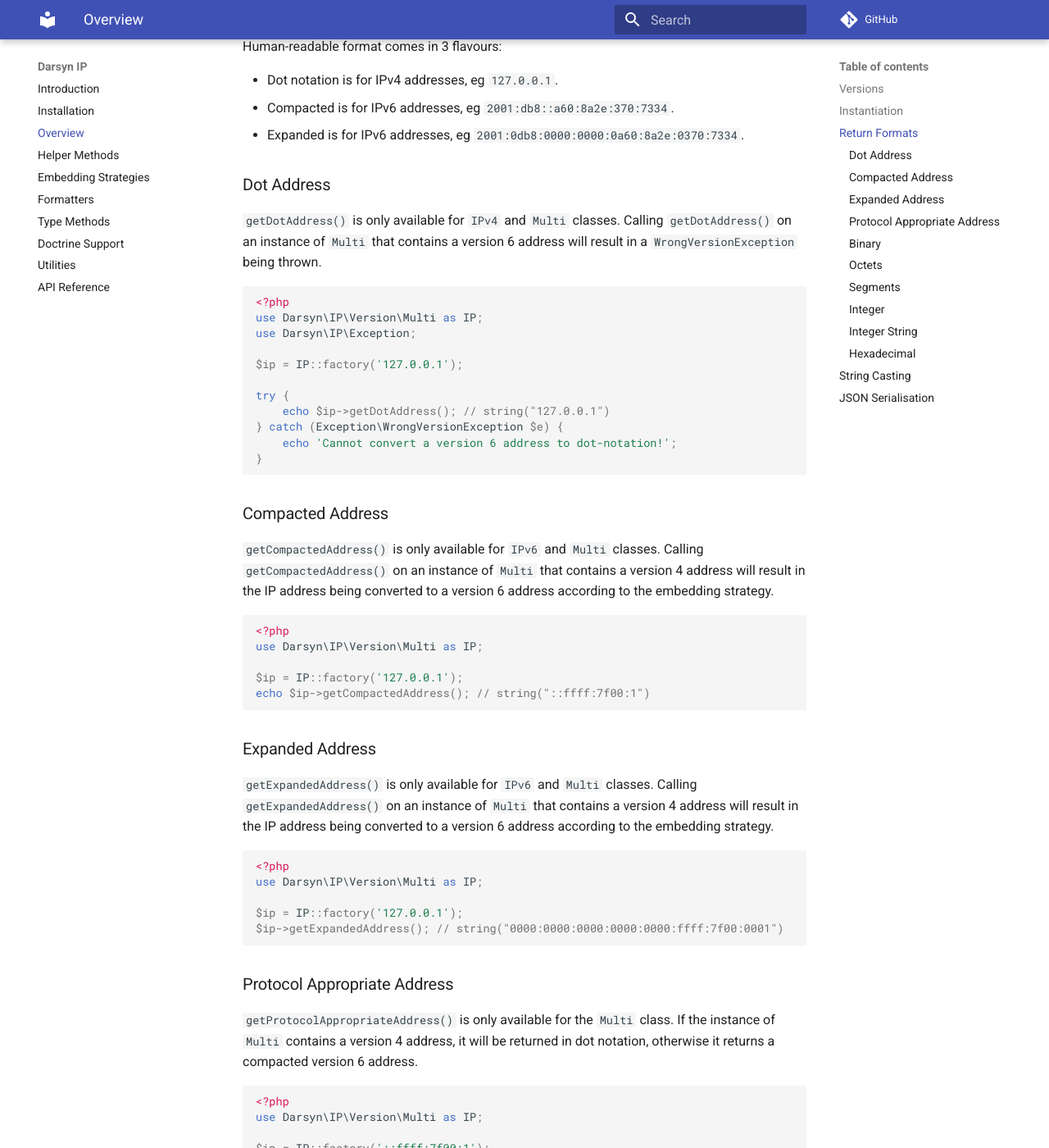
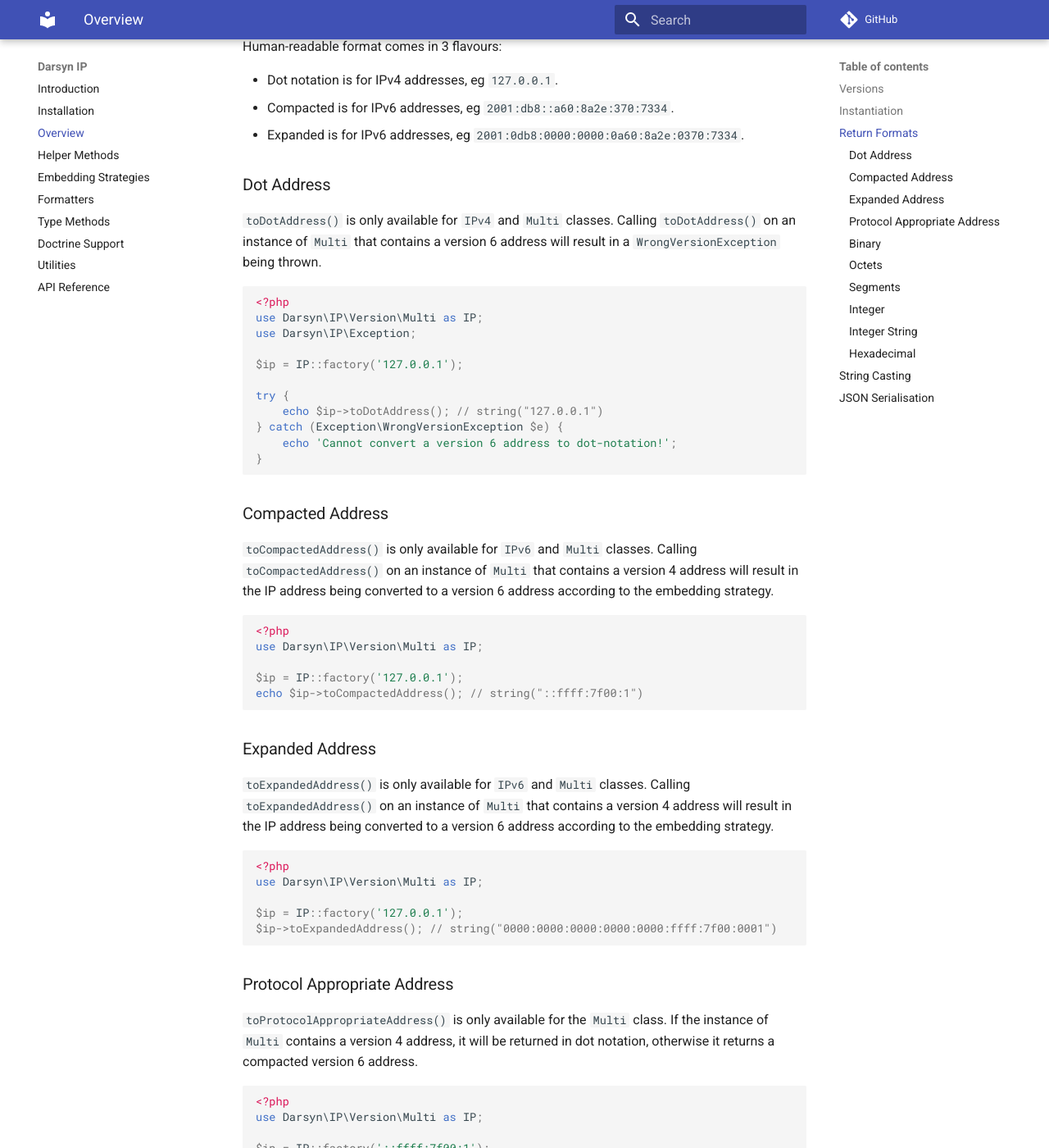
Before and after one commit to darsyn/ip, an MkDocs documentation site: the page built from docs/03-overview.md, in a window 1280 px wide and 1400 px high, scrolled down 3455 px. Shown: the whole window at 82% size. Built offline with MkDocs 1.6.1 and Material for MkDocs 9.7.7, drawn with Linux system fonts in a browser that asks for light colours; comment, search, counter and statistics services are not loaded; some of the changed text lies outside the part shown.

````diff
--- a/docs/03-overview.md
+++ b/docs/03-overview.md
@@ -172,8 +172,8 @@ Human-readable format comes in 3 flavours:
 
 ### Dot Address
 
-`getDotAddress()` is only available for `IPv4` and `Multi` classes. Calling
-`getDotAddress()` on an instance of `Multi` that contains a version 6 address
+`toDotAddress()` is only available for `IPv4` and `Multi` classes. Calling
+`toDotAddress()` on an instance of `Multi` that contains a version 6 address
 will result in a `WrongVersionException` being thrown.
 
 ```php
@@ -184,7 +184,7 @@ use Darsyn\IP\Exception;
 $ip = IP::factory('127.0.0.1');
 
 try {
-    echo $ip->getDotAddress(); // string("127.0.0.1")
+    echo $ip->toDotAddress(); // string("127.0.0.1")
 } catch (Exception\WrongVersionException $e) {
     echo 'Cannot convert a version 6 address to dot-notation!';
 }
@@ -192,8 +192,8 @@ try {
 
 ### Compacted Address
 
-`getCompactedAddress()` is only available for `IPv6` and `Multi` classes.
-Calling `getCompactedAddress()` on an instance of `Multi` that contains a
+`toCompactedAddress()` is only available for `IPv6` and `Multi` classes.
+Calling `toCompactedAddress()` on an instance of `Multi` that contains a
 version 4 address will result in the IP address being converted to a version 6
 address according to the embedding strategy.
 
@@ -202,13 +202,13 @@ address according to the embedding strategy.
 use Darsyn\IP\Version\Multi as IP;
 
 $ip = IP::factory('127.0.0.1');
-echo $ip->getCompactedAddress(); // string("::ffff:7f00:1")
+echo $ip->toCompactedAddress(); // string("::ffff:7f00:1")
 ```
 
 ### Expanded Address
 
-`getExpandedAddress()` is only available for `IPv6` and `Multi` classes. Calling
-`getExpandedAddress()` on an instance of `Multi` that contains a version 4
+`toExpandedAddress()` is only available for `IPv6` and `Multi` classes. Calling
+`toExpandedAddress()` on an instance of `Multi` that contains a version 4
 address will result in the IP address being converted to a version 6 address
 according to the embedding strategy.
 
@@ -217,12 +217,12 @@ according to the embedding strategy.
 use Darsyn\IP\Version\Multi as IP;
 
 $ip = IP::factory('127.0.0.1');
-$ip->getExpandedAddress(); // string("0000:0000:0000:0000:0000:ffff:7f00:0001")
+$ip->toExpandedAddress(); // string("0000:0000:0000:0000:0000:ffff:7f00:0001")
 ```
 
 ### Protocol Appropriate Address
 
-`getProtocolAppropriateAddress()` is only available for the `Multi` class. If
+`toProtocolAppropriateAddress()` is only available for the `Multi` class. If
 the instance of `Multi` contains a version 4 address, it will be returned in
 dot notation, otherwise it returns a compacted version 6 address.
 
@@ -231,7 +231,7 @@ dot notation, otherwise it returns a compacted version 6 address.
 use Darsyn\IP\Version\Multi as IP;
 
 $ip = IP::factory('::ffff:7f00:1');
-$ip->getProtocolAppropriateAddress(); // string("127.0.0.1")
+$ip->toProtocolAppropriateAddress(); // string("127.0.0.1")
 ```
 
 ### Binary
@@ -337,11 +337,11 @@ so `__toString()` is implemented independently (deferring to `toString()`). The
 returned string is in protocol-appropriate notation and can be re-parsed via
 `fromProtocol()`.
 
-- String casting the `IPv4` class is the equivalent of `$ip->getDotAddress()`.
+- String casting the `IPv4` class is the equivalent of `$ip->toDotAddress()`.
 - String casting the `IPv6` class is the equivalent of
-  `$ip->getCompactedAddress()`.
+  `$ip->toCompactedAddress()`.
 - String casting the `Multi` class is the equivalent of
-  `$ip->getProtocolAppropriateAddress()`.
+  `$ip->toProtocolAppropriateAddress()`.
 
 ```php
 <?php
````
Also changed, not shown: CHANGELOG.md (+9 -4 lines), docs/04-helpers.md (+9 -9 lines), docs/05-strategies.md (+3 -3 lines), docs/06-formatters.md (+12 -10 lines), docs/07-types.md (+1 -1 lines), 12 other files.
